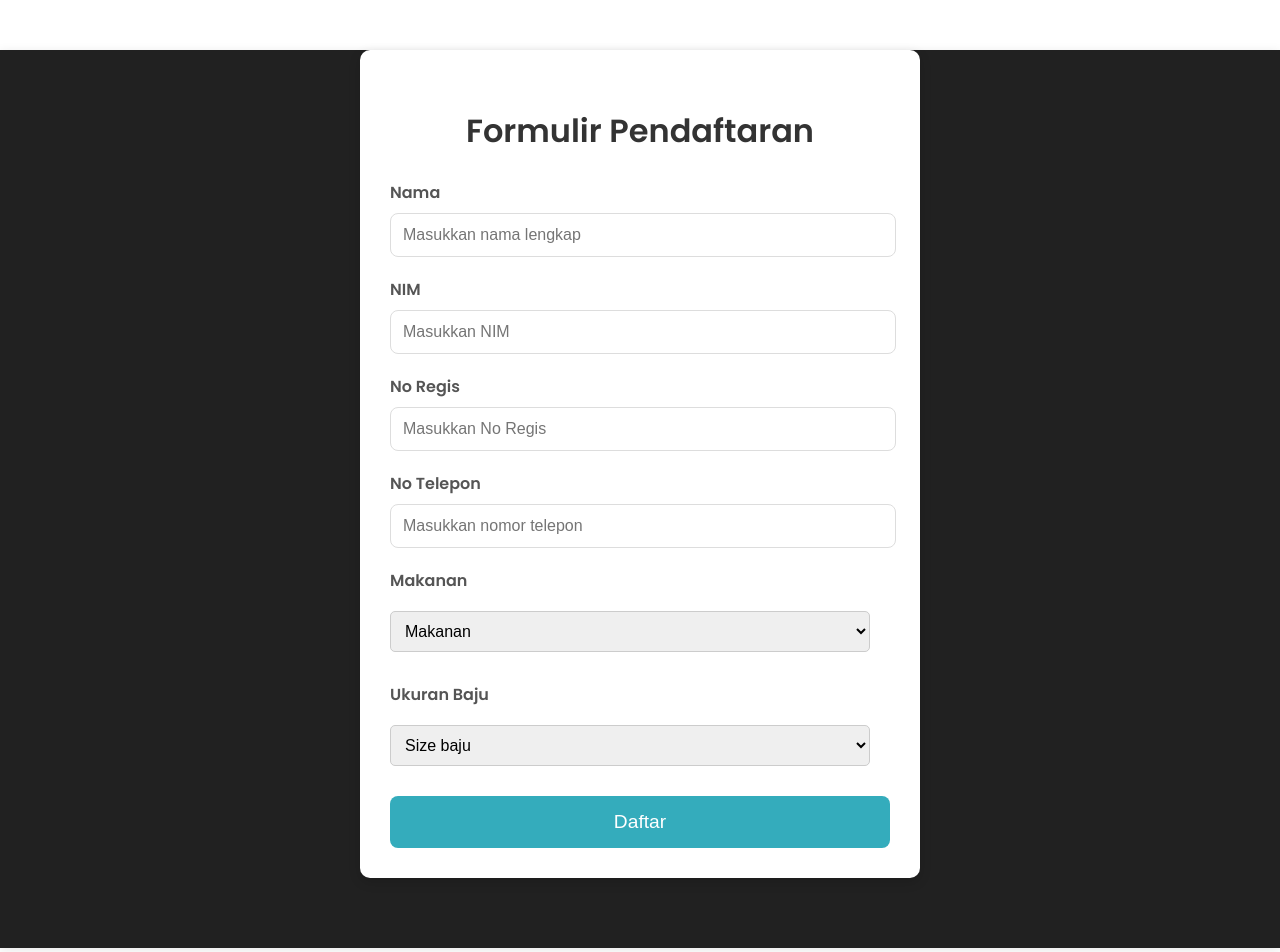
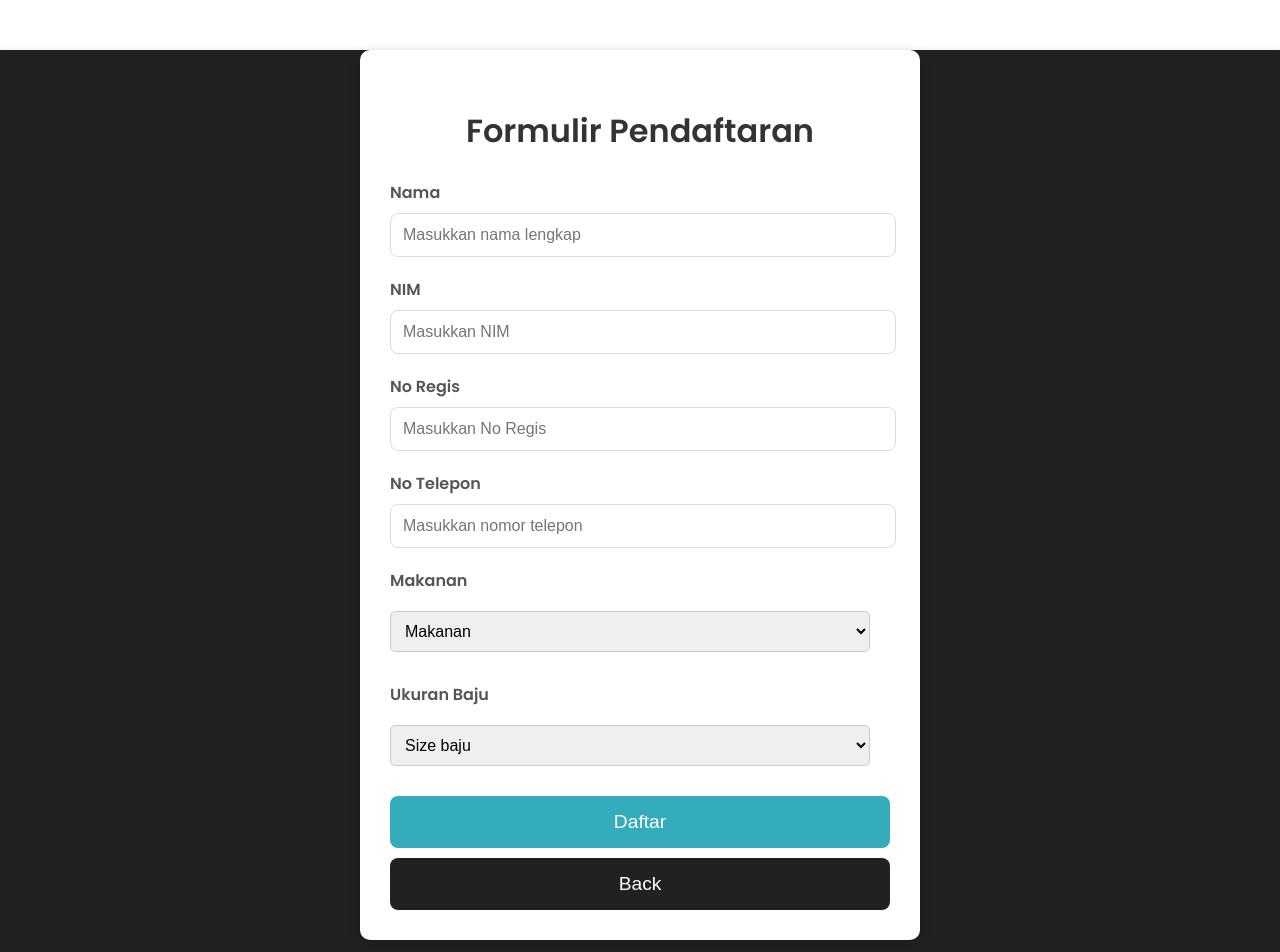
Before and after one commit to Lapzy7/Front-End-Final, a React (Create React App) app: page /registration in a window 1280 px wide. Shown: the top 952 px of the page. Built offline with nearby package versions, Linux system fonts and the light colour scheme.

Commit message:
Adding button back

```diff
--- a/src/assets/style.css
+++ b/src/assets/style.css
@@ -762,6 +762,23 @@ h6 {
   background-color: #2c8e9c;
 }
 
+.back-button {
+  width: 100%;
+  margin-top: 10px;
+  padding: 15px;
+  background-color: #212121;
+  color: #fff;
+  border: none;
+  border-radius: 8px;
+  font-size: 1.2rem;
+  cursor: pointer;
+  transition: background-color 0.3s;
+}
+
+.back-button:hover {
+  background-color: #7a7d84;
+}
+
 .success-container {
   text-align: center;
   margin: 50px auto;
--- a/src/page/Registration/index.js
+++ b/src/page/Registration/index.js
@@ -89,6 +89,10 @@ const Registration = () => {
         <button type="submit" className="register-button">
           Daftar
         </button>
+
+        <button type="submit" className="back-button" onClick={handleRedirect}>
+          Back
+        </button>
       </form>
     </div>
   );
```
